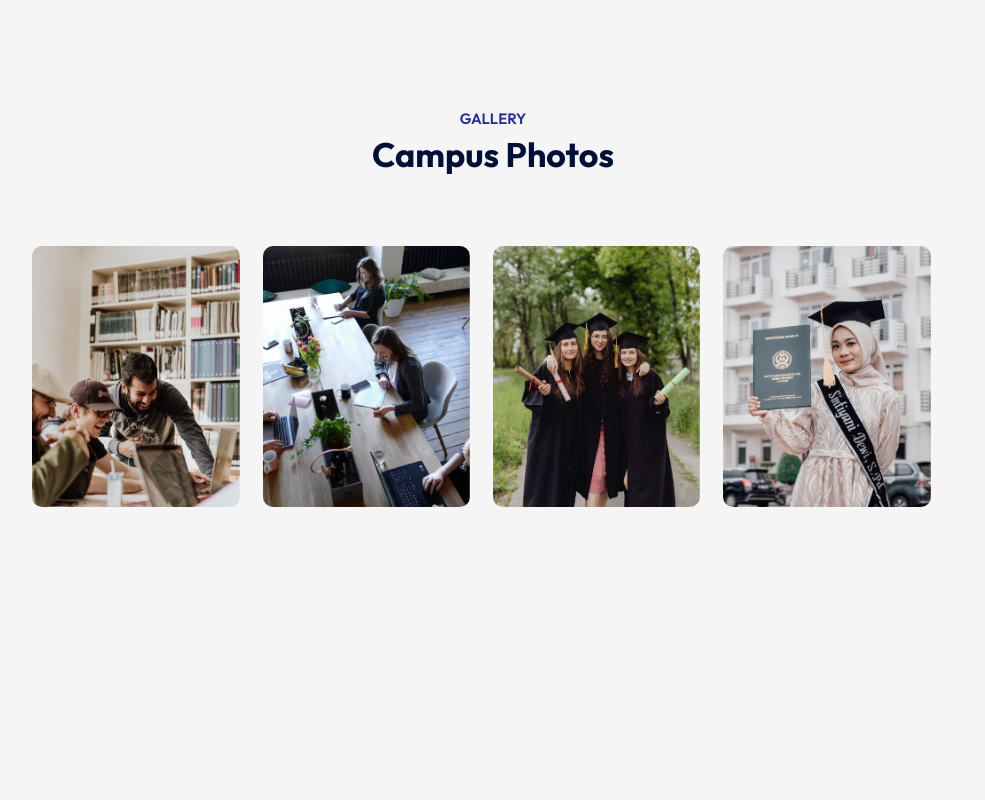
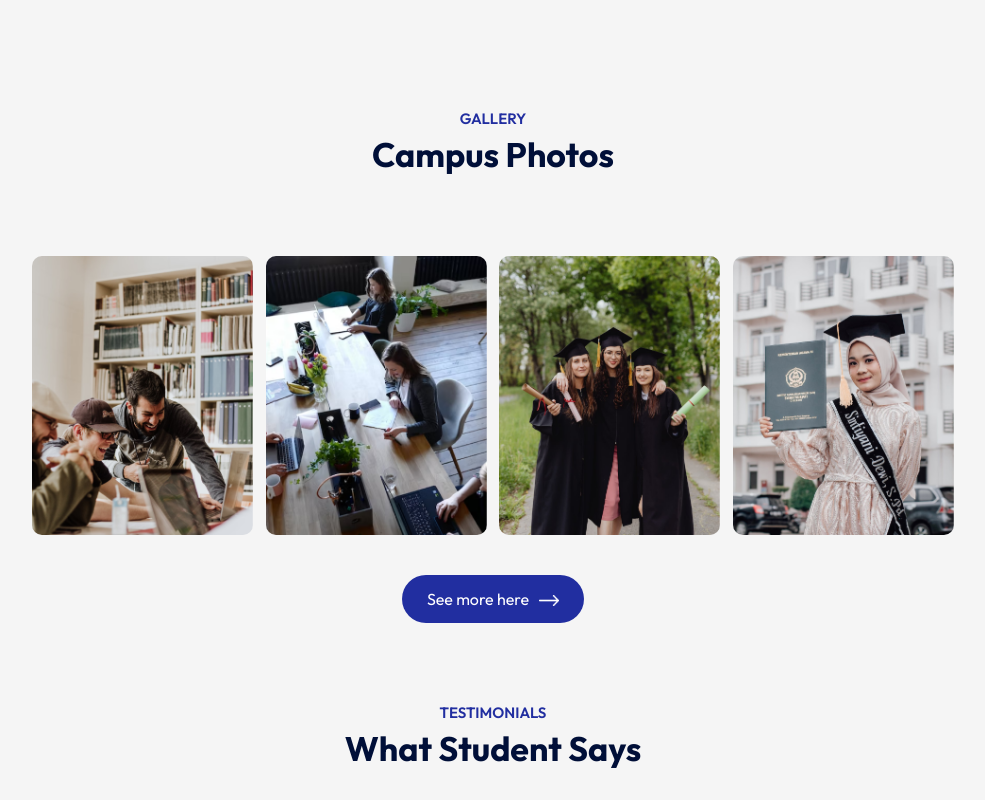
Before and after one commit to harshitverma2103/edusity, a React (Vite) app: page / in a window 1280 px wide. Shown: the part 1792-2592 px from the top of the page, without its empty margins (147-1132 px from the left). Before the commit the page ends 2369 px from the top, so only its background shows below. Built offline with nearby package versions, Linux system fonts and the light colour scheme.

Commit message:
code refactor

```diff
--- a/src/App.jsx
+++ b/src/App.jsx
@@ -17,6 +17,7 @@ const App = () => {
         <About />
         <Title subTitle="GALLERY" Title="Campus Photos" />
         <Campus />
+        <Title subTitle="TESTIMONIALS" Title="What Student Says" />
       </div>
     </div>
   );
--- a/src/Components/Campus/Campus.css
+++ b/src/Components/Campus/Campus.css
@@ -1,18 +1,17 @@
 .campus {
-  margin: 70px auto;
+  margin: 80px auto;
   width: 90%;
+  text-align: center;
+}
+
+.gallery  {
   display: flex;
   align-items: center;
-  justify-content: space-evenly;
+  justify-content: space-between;
+  margin-bottom: 40px;
 }
 
-.campus img {
-  width: 90%;
+.gallery img{
+  width: 24%;
   border-radius: 10px;
-  display: block;
 }
-
-.campus {
-  flex-basis: 25%;
-  position: relative;
-}
--- a/src/Components/Campus/Campus.jsx
+++ b/src/Components/Campus/Campus.jsx
@@ -4,22 +4,18 @@ import gallery1 from "../../assets/gallery-1.png";
 import gallery2 from "../../assets/gallery-2.png";
 import gallery3 from "../../assets/gallery-3.png";
 import gallery4 from "../../assets/gallery-4.png";
+import white_arrow from "../../assets/white-arrow.png";
 
 const Campus = () => {
   return (
     <div className="campus">
       <div className="gallery">
         <img src={gallery1} alt="" />
-      </div>
-      <div className="gallery">
         <img src={gallery2} alt="" />
-      </div>
-      <div className="gallery">
         <img src={gallery3} alt="" />
-      </div>
-      <div className="gallery">
         <img src={gallery4} alt="" />
       </div>
+      <button className="btn dark-btn">See more here <img src={white_arrow} alt="" /></button>
     </div>
   );
 };
--- a/src/index.css
+++ b/src/index.css
@@ -42,3 +42,8 @@ a {
   margin-left: 10px;
   margin-top: 5%;
 }
+
+.btn.dark-btn{
+  background-color: #212EA0;
+  color: #fff;
+}
```
